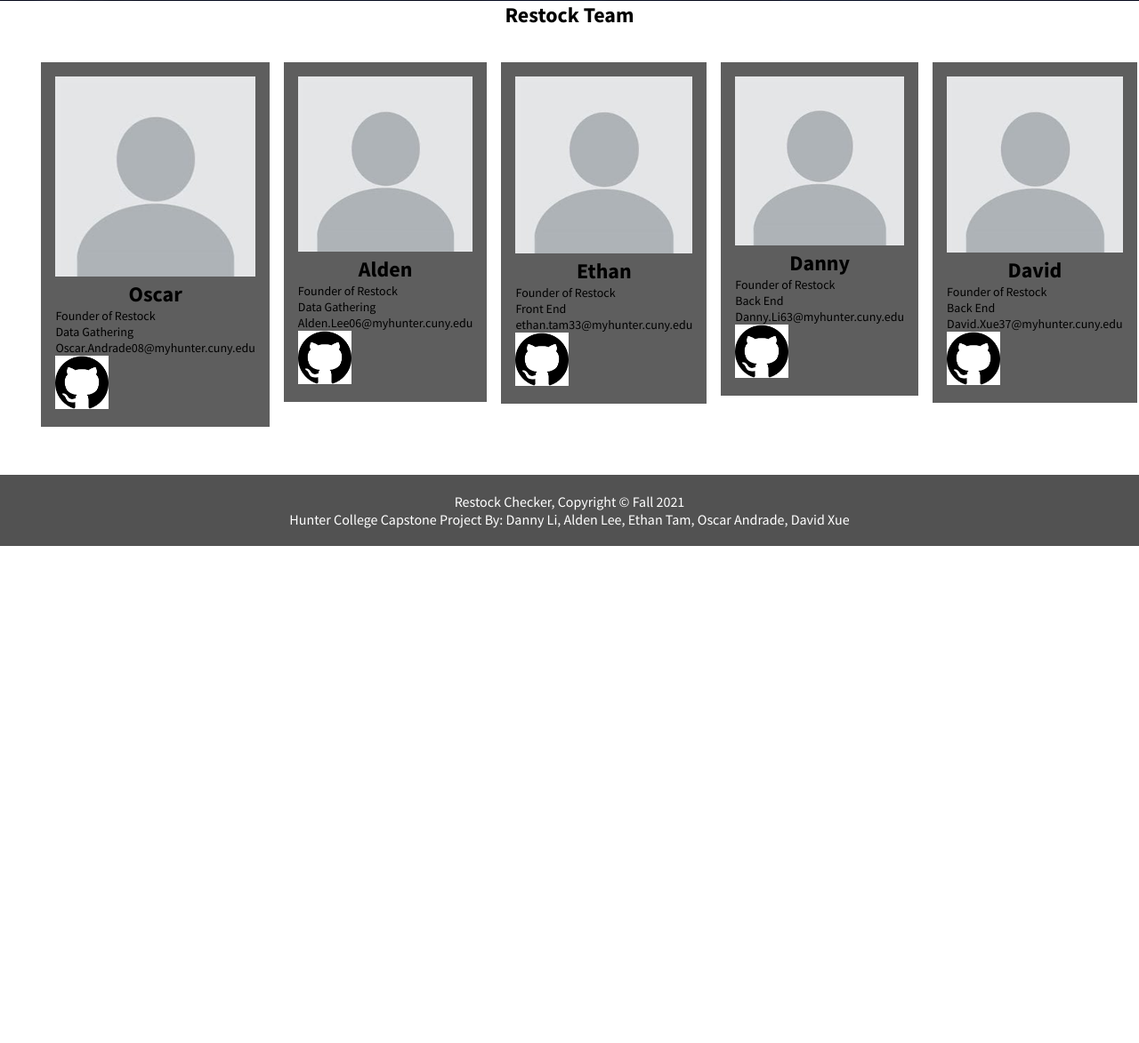
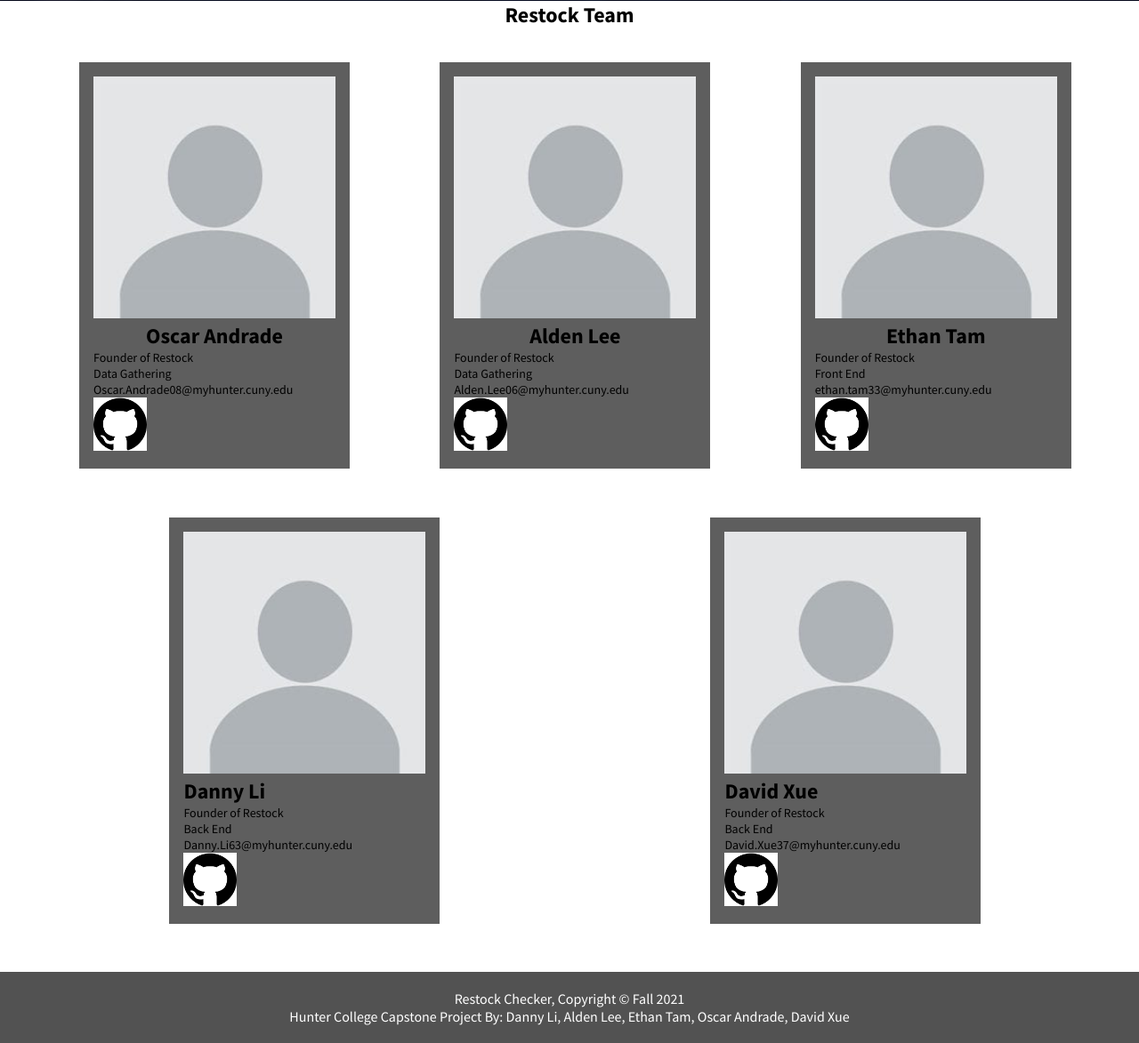
Before and after one commit to offetam/restock_checker, a Django app: page /about/ in a window 1280 px wide. Shown: the part 799-1972 px from the top of the page at 89% size. Before the commit the page ends 1413 px from the top, so only its background shows below. Run offline with Django 3.2, Linux system fonts and the light colour scheme.

Commit message:
fixed restock team

```diff
--- a/pages/templates/about.html
+++ b/pages/templates/about.html
@@ -87,7 +87,7 @@
               <div class="card">
                 <img src='{% static "imgs/default-profile-pic.png" %}'alt="oscar" style="width:100%">
                 <div class="container">
-                  <h2>Oscar</h2>
+                  <h2>Oscar Andrade</h2>
                   <p class="title">Founder of Restock</p>
                   <p>Data Gathering</p>
                   <p>Oscar.Andrade08@myhunter.cuny.edu</p>
@@ -100,7 +100,7 @@
               <div class="card">
                 <img src='{% static "imgs/default-profile-pic.png" %}'alt="alden" style="width:100%">
                 <div class="container">
-                  <h2>Alden</h2>
+                  <h2>Alden Lee</h2>
                   <p class="title">Founder of Restock</p>
                   <p>Data Gathering</p>
                   <p>Alden.Lee06@myhunter.cuny.edu</p>
@@ -113,7 +113,7 @@
               <div class="card">
                 <img src='{% static "imgs/default-profile-pic.png" %}' alt="ethan" style="width:100%">
                 <div class="container">
-                  <h2>Ethan</h2>
+                  <h2>Ethan Tam</h2>
                   <p class="title">Founder of Restock</p>
                   <p>Front End</p>
                   <p>ethan.tam33@myhunter.cuny.edu</p>
@@ -122,11 +122,16 @@
                 </div>
               </div>
             </div>
-            <div class="column">
-              <div class="card">
+          </div>
+        </section>
+
+        <section class = "team1">
+          <div class="row1">
+            <div class="column1">
+              <div class="card1">
                 <img src='{% static "imgs/default-profile-pic.png" %}' alt="danny" style="width:100%">
                 <div class="container">
-                  <h2>Danny</h2>
+                  <h2>Danny Li</h2>
                   <p class="title">Founder of Restock</p>
                   <p>Back End</p>
                   <p>Danny.Li63@myhunter.cuny.edu</p>
@@ -135,11 +140,11 @@
                 </div>
               </div>
             </div>
-            <div class="column">
-              <div class="card">
+            <div class="column1">
+              <div class="card1">
                 <img src='{% static "imgs/default-profile-pic.png" %}' alt="david" style="width:100%">
                 <div class="container">
-                  <h2>David</h2>
+                  <h2>David Xue</h2>
                   <p class="title">Founder of Restock</p>
                   <p>Back End</p>
                   <p>David.Xue37@myhunter.cuny.edu</p>
--- a/static/css/about_style.css
+++ b/static/css/about_style.css
@@ -116,7 +116,7 @@ nav ul li ul li a:hover {
 
 .column {
   float: left;
-  width: 100%;
+  width: 25%;
   margin-bottom: 16px;
   padding: 0 8px;
 }
@@ -131,6 +131,25 @@ nav ul li ul li a:hover {
   display: flex;
   justify-content: space-around;
   width: 95%;
+}
+
+.row1 {
+  margin: 3%;
+  display: flex;
+  justify-content: space-around;
+  width: 95%;
+}
+
+.card1 {
+  padding: 16px 16px;
+  background-color: #5e5e5e;
+}
+
+.column1 {
+  float: left;
+  width: 25%;
+  margin-bottom: 16px;
+  padding: 0 8px;
 }
 
 .team h2 {
```
